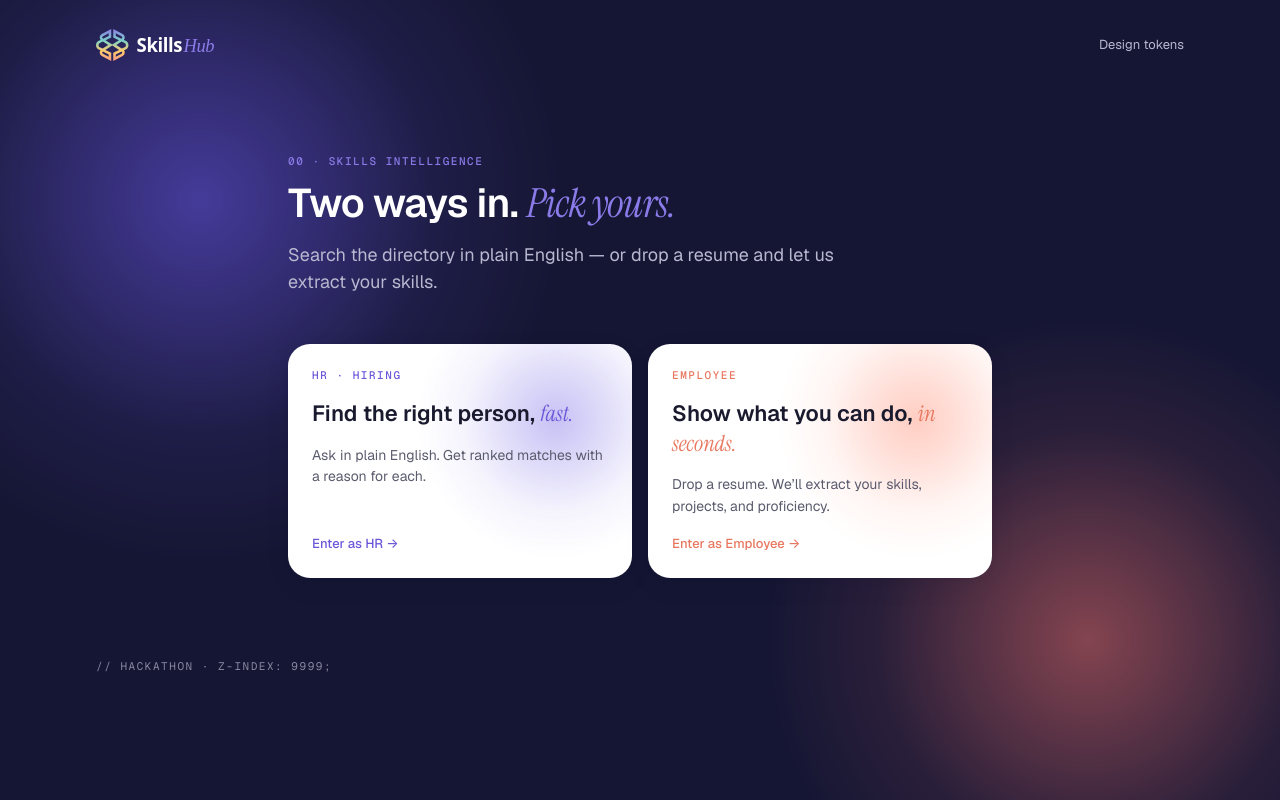
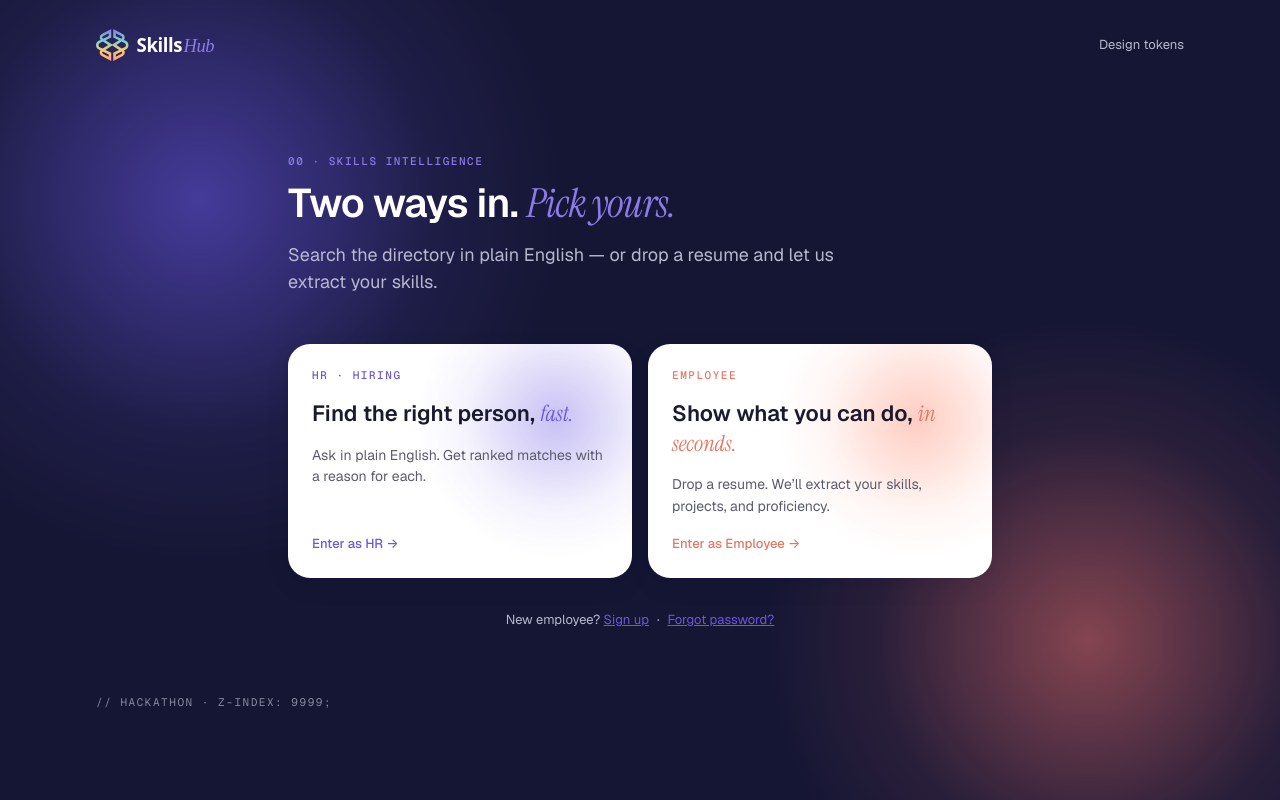
Before and after one commit to gopal-c/Skills-Hub, a Next.js app: page / in a window 1280 px wide. Built offline with nearby package versions, Linux system fonts and the light colour scheme.

Commit message:
feat: home page signup/forgot-password links + docs

```diff
--- a/components/role-buttons.tsx
+++ b/components/role-buttons.tsx
@@ -2,6 +2,7 @@
 
 import { useState } from "react";
 import Image from "next/image";
+import Link from "next/link";
 import { LoginModal } from "@/components/login-modal";
 
 type Picked = "hr" | "employee" | null;
@@ -65,6 +66,13 @@ export function RoleButtons() {
         </button>
       </section>
 
+      <p className="relative z-10 mx-auto -mt-s-12 mb-s-16 max-w-3xl px-s-8 text-center text-[13px] text-fg-on-dark-2">
+        New employee?{" "}
+        <Link href="/signup" className="underline hover:text-fg-on-dark">Sign up</Link>
+        <span className="mx-s-2">&middot;</span>
+        <Link href="/forgot-password" className="underline hover:text-fg-on-dark">Forgot password?</Link>
+      </p>
+
       <LoginModal
         open={open}
         onOpenChange={(v) => setPicked(v ? picked : null)}
```
Also changed, not shown: 1 other file (tests, documents, lock files or other folders).
